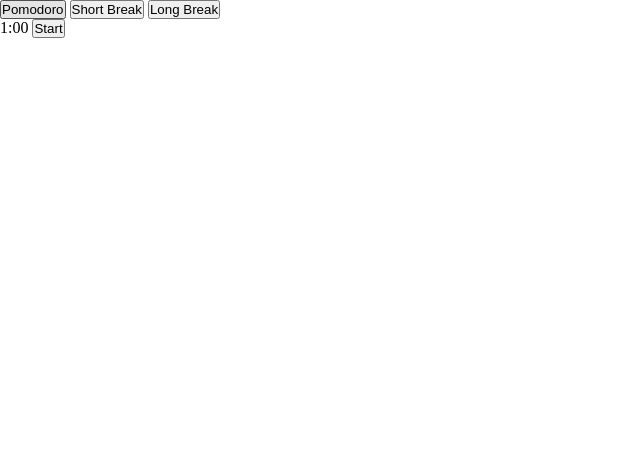
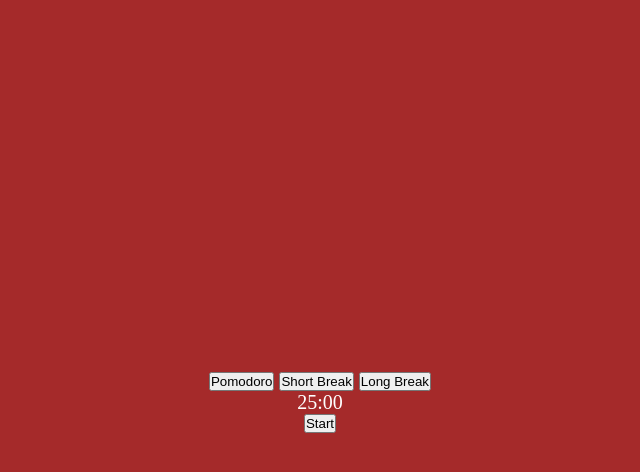
Before and after one commit to sinansarikaya/JavaScript-Pomodoro-Timer, a plain HTML site: page index.html in a window 1280 px wide. Both pictures are taken after a click on the button "Pomodoro". Shown: the whole page, without its empty margins (0-640 px from the left). Drawn offline with Linux system fonts and the light colour scheme.

Commit message:
button function added

```diff
--- a/css/style.css
+++ b/css/style.css
@@ -3,3 +3,16 @@
   margin: 0;
   box-sizing: border-box;
 }
+body {
+  background-color: brown;
+}
+#container {
+  display: flex;
+  color: #fff;
+  font-size: 20px;
+  height: 100vh;
+  width: 50%;
+  flex-direction: column;
+  justify-content: center;
+  align-items: center;
+}
--- a/index.html
+++ b/index.html
@@ -8,6 +8,7 @@
     <title>Pomodoro Timer</title>
   </head>
   <body>
+    <div id="container">
       <div class="btn-container" id="mode-btns">
         <button class="test active" data-mode="pomodoro">Pomodoro</button>
         <button class="test" data-mode="short">Short Break</button>
@@ -16,6 +17,7 @@
 
       <span id="countdown">1:00</span>
       <input type="submit" value="Start" class="actionBtn" />
+    </div>
     <script src="./js/app.js"></script>
   </body>
 </html>
--- a/js/app.js
+++ b/js/app.js
@@ -5,23 +5,23 @@ const modeBtns = document.querySelector("#mode-btns");
 
 const timeData = {
   pomodoro: 25,
-  shortBreak: 1,
+  shortBreak: 5,
   longBreak: 15,
   status: false,
 };
 
 let time = timeData.shortBreak * 60;
 
-const timer = () => {
-  const minutes = Math.floor(time / 60);
-  let seconds = time % 60;
+const timer = (t) => {
+  const minutes = Math.floor(t / 60);
+  let seconds = t % 60;
 
   seconds = seconds < 10 ? "0" + seconds : seconds;
 
   countdownEl.innerHTML = `${minutes}:${seconds}`;
-  if (time > 0 && timeData.status === true) {
-    time--;
-    time = time;
+  if (t > 0 && timeData.status === true) {
+    t--;
+    time = t;
   }
   return time;
 };
@@ -31,7 +31,17 @@ actionEl.addEventListener("click", () => {
   actionEl.value = actionEl.value == "Start" ? "Stop" : "Start";
 });
 modeBtns.addEventListener("click", (e) => {
-  console.log(e.target.dataset.mode);
+  const mode = e.target.dataset.mode;
+  if (mode === "pomodoro") {
+    time = timeData.pomodoro * 60;
+    checkTime(setTime);
+  } else if (mode === "short") {
+    time = timeData.shortBreak * 60;
+    checkTime(setTime);
+  } else if (mode === "long") {
+    time = timeData.longBreak * 60;
+  }
+  return time;
 });
 
-setInterval(timer, 1000);
+setInterval(() => timer(time), 1000);
```
Lines whose indentation alone changed are shown as unchanged.
